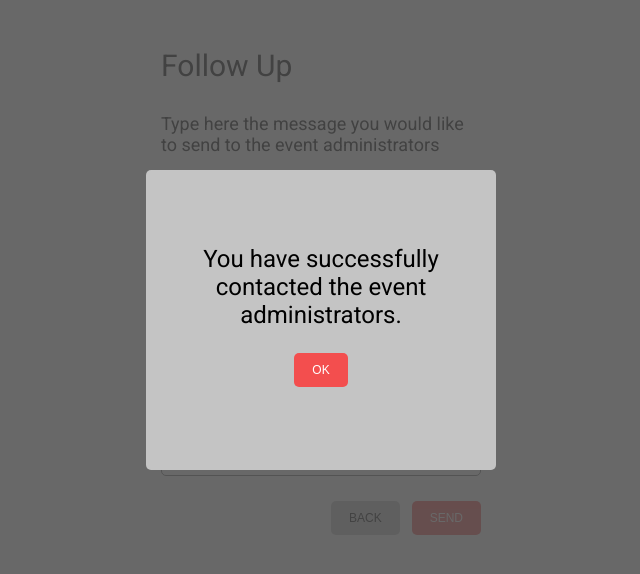
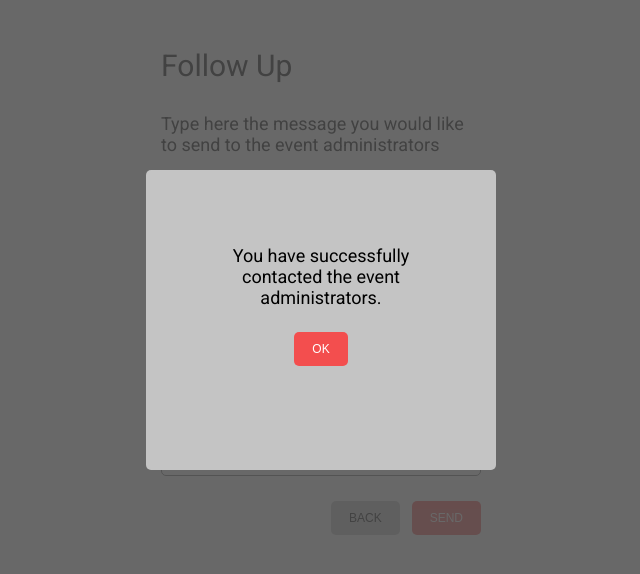
Before and after one commit to DavidRSoftware/dating-organization-react.js, a React (Create React App) app: page /message in a window 1280 px wide. Both pictures are taken after typing "Sample" into the empty fields and a click on the button "SEND". Shown: the top 574 px of the page, without its empty margins (319-959 px from the left). Built offline with nearby package versions, Linux system fonts and the light colour scheme.

Commit message:
styling updates

```diff
--- a/src/sass/components/_components.scss
+++ b/src/sass/components/_components.scss
@@ -68,7 +68,7 @@
     background-color: #c4c4c4;
     width: 350px;
     height: 300px;
-    padding: 75px 40px;
+    padding: 75px 75px;
     text-align: center;
     border-radius: 5px;
     left: 50%;
@@ -76,7 +76,7 @@
     transform: translate(-50%, -50%);
 
     p {
-        font-size: 24px;
+        font-size: 18px;
         margin-bottom: 24px;
     }
 
--- a/src/sass/pages/_upcoming.scss
+++ b/src/sass/pages/_upcoming.scss
@@ -35,6 +35,7 @@
     font-weight: 400;
     display: grid;
     grid-template-rows: 40px 40px 50px min-content;
+    background-color: #f2f2f2;
 
     &__date,
     &__time,
```
